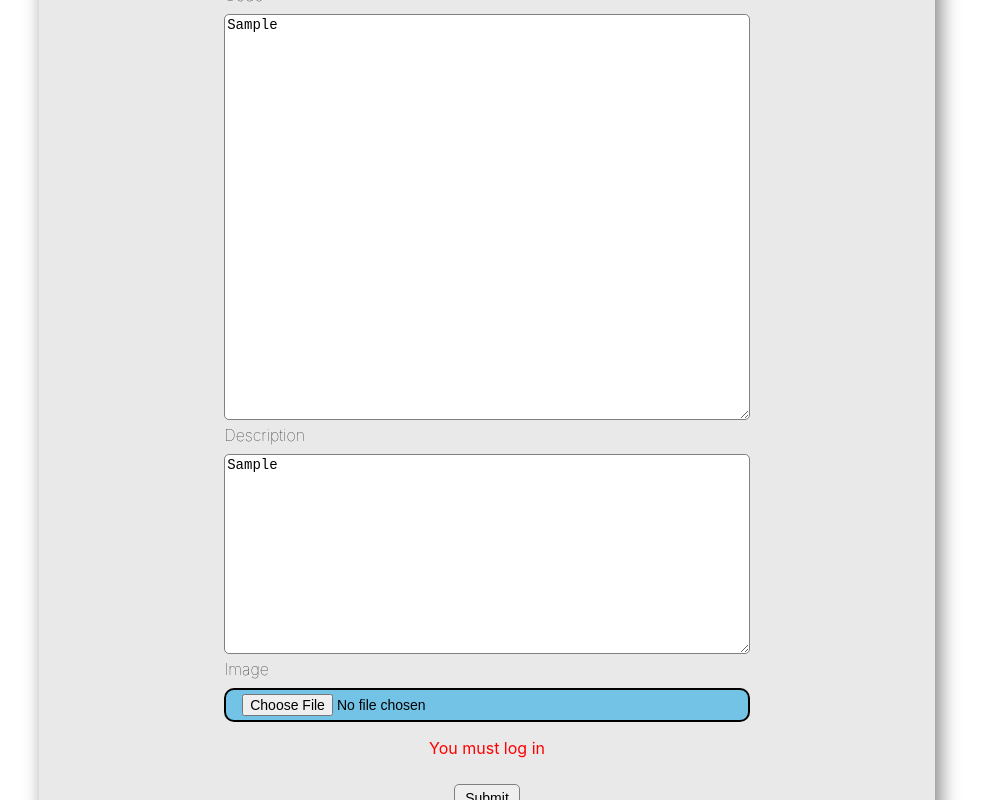
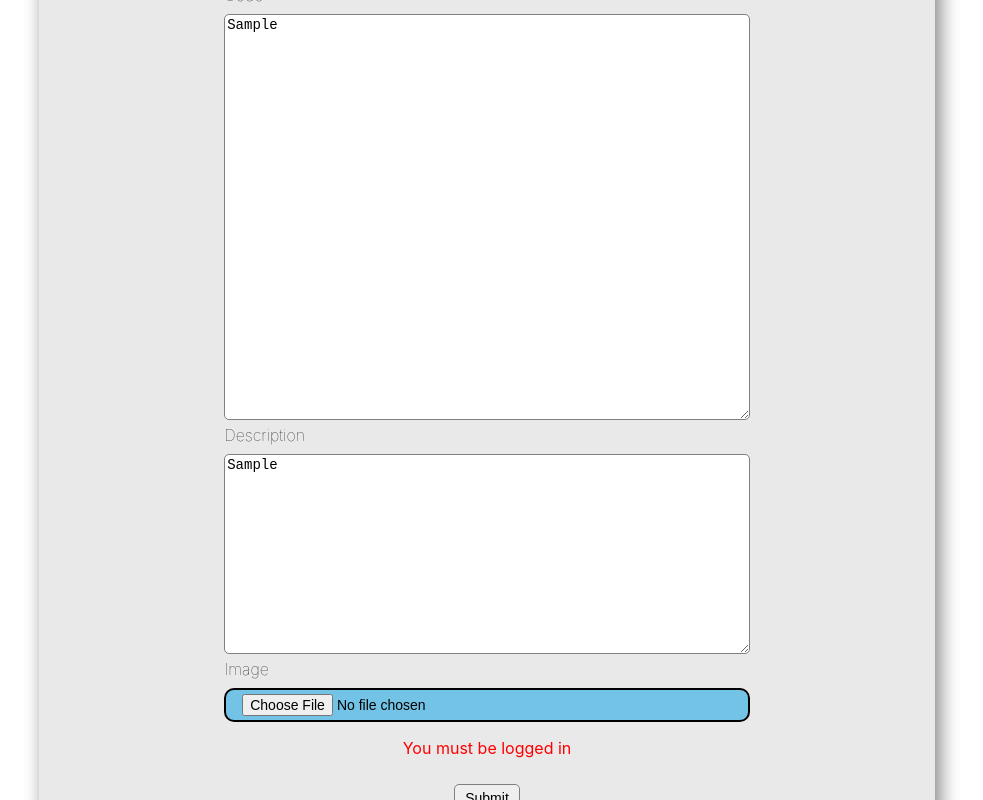
Before and after one commit to 99Raul/front-end-group, a React (Create React App) app: page /create in a window 1280 px wide. Both pictures are taken after typing "Sample", "Sample", "Sample" into the empty fields and a click on the button "Submit". Shown: the part 230-1030 px from the top of the page, without its empty margins (153-1136 px from the left). Built offline with nearby package versions, Linux system fonts and the light colour scheme.

Commit message:
updated code edit

```diff
--- a/src/App.js
+++ b/src/App.js
@@ -5,7 +5,7 @@ import Navbar from './components/Navbar/Navbar';
 import CodeInfo from './components/CodeInfo/codeInfo';
 import CodeEdit from './components/CodeEdit/codeEdit';
 import { Route, Switch } from 'react-router-dom';
-import Login from './components/Login/Login';
+
 
 function App() {
 	const [searchString, setSearchString] = useState('');
--- a/src/components/CodeEdit/codeEdit.js
+++ b/src/components/CodeEdit/codeEdit.js
@@ -7,6 +7,7 @@ function CodeEdit(props) {
 	const { codeId, authToken } = props;
 	const [code, setCode] = useState(null);
 	const [newCode, setNewCode] = useState(null);
+	const [notLoggedIn, setNotLoggedIn] = useState(false);
 
 	useEffect(() => {
 		fetch(`${APIURL}show/${codeId}`)
@@ -28,36 +29,20 @@ function CodeEdit(props) {
 
 	const handleSubmit = (event) => {
 		event.preventDefault();
+		console.log(code);
+		const formData = new FormData(event.target);
 
-		// const formData = new FormData(event.target);
-		// if (code.img !== '') {
-		// 	fetch(APIURL, {
-		// 		method: 'POST',
-		// 		headers: {
-		// 			Authorization: `Bearer ${authToken.token}`,
-		// 		},
-		// 		body: formData,
-		// 	})
-		// 		.then((response) => response.json())
-		// 		.then((data) => {
-		// 			setNewCode(data._id);
-		// 			console.log(data);
-		// 		})
-		// 		.catch(console.error);
-		// } else {
-		console.log(code);
 		fetch(`${APIURL}${codeId}`, {
 			method: 'PUT',
 			headers: {
-				'Content-type': 'application/json; charset=UTF-8',
 				Authorization: `Bearer ${authToken.token}`,
 			},
-			body: JSON.stringify(code),
+			body: formData,
 		})
 			.then((response) => response.json())
 			.then((data) => {
 				setNewCode(data._id);
-				console.log(data)
+				console.log(data);
 			})
 			.catch(console.error);
 	};
@@ -78,6 +63,7 @@ function CodeEdit(props) {
 				code={code}
 				handleChange={handleChange}
 				handleSubmit={handleSubmit}
+				notLoggedIn={notLoggedIn}
 			/>
 		</>
 	);
--- a/src/components/CodeForm/codeForm.js
+++ b/src/components/CodeForm/codeForm.js
@@ -1,5 +1,6 @@
 import React from 'react';
-import "./codeForm.css";
+import { Link } from 'react-router-dom';
+import './codeForm.css';
 function codeForm(props) {
 	return (
 		<form
@@ -57,7 +58,7 @@ function codeForm(props) {
 				id='img'
 			/>
 
-			{props.notLoggedIn && <p className='not-login'>You must log in</p>}
+			{props.notLoggedIn && <p className='not-login'>You must be logged in</p>}
 
 			<button className='submit-button' type='submit'>
 				Submit
--- a/src/config.js
+++ b/src/config.js
@@ -1,2 +1,2 @@
 export const APIURL = 'https://codesharebackend.herokuapp.com/';
-// export const APIURL = 'http://localhost4000/';
+// export const APIURL = 'http://localhost:4000/';
```
